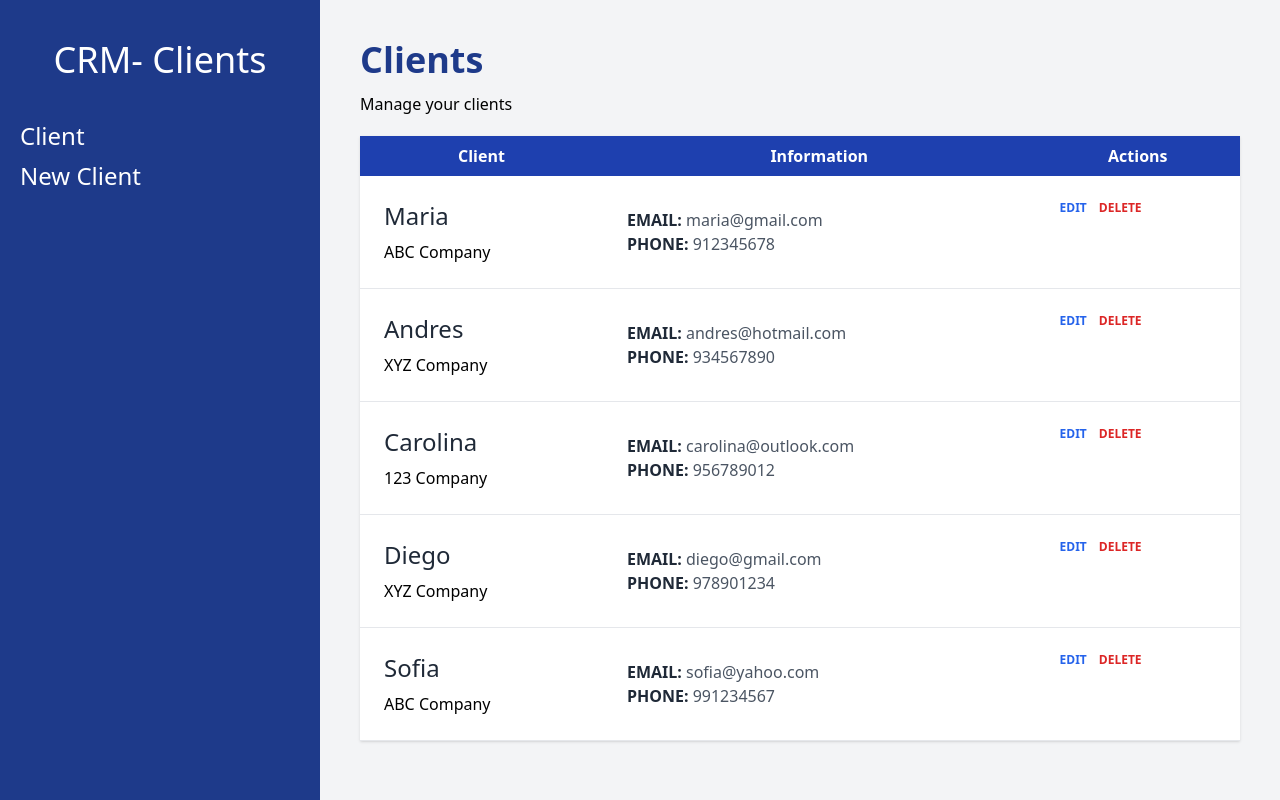
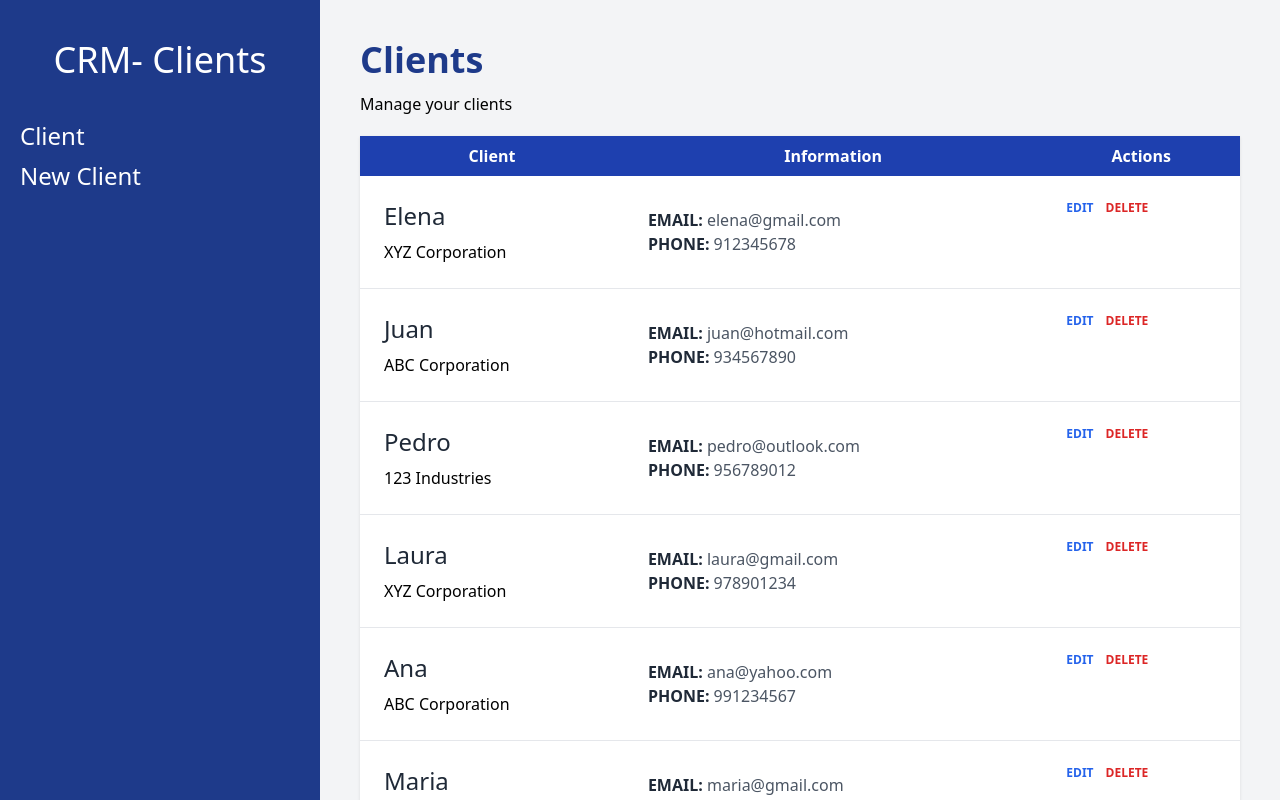
Before and after one commit to martaalcazarr/react-crm, a React (Vite) app: page / in a window 1280 px wide. Built offline with nearby package versions, Linux system fonts and the light colour scheme; data requests are answered from the project's data file.

Commit message:
add json-server

```diff
--- /dev/null
+++ b/db.json
@@ -0,0 +1,74 @@
+{
+        "clients": [
+            {
+                "id": 1,
+                "name": "Elena",
+                "phone": 912345678,
+                "email": "elena@gmail.com",
+                "company": "XYZ Corporation"
+            },
+            {
+                "id": 2,
+                "name": "Juan",
+                "phone": 934567890,
+                "email": "juan@hotmail.com",
+                "company": "ABC Corporation"
+            },
+            {
+                "id": 3,
+                "name": "Pedro",
+                "phone": 956789012,
+                "email": "pedro@outlook.com",
+                "company": "123 Industries"
+            },
+            {
+                "id": 4,
+                "name": "Laura",
+                "phone": 978901234,
+                "email": "laura@gmail.com",
+                "company": "XYZ Corporation"
+            },
+            {
+                "id": 5,
+                "name": "Ana",
+                "phone": 991234567,
+                "email": "ana@yahoo.com",
+                "company": "ABC Corporation"
+            },
+            {
+                "id": 6,
+                "name": "Maria",
+                "phone": 912345678,
+                "email": "maria@gmail.com",
+                "company": "ABC Company"
+            },
+            {
+                "id": 7,
+                "name": "Andres",
+                "phone": 934567890,
+                "email": "andres@hotmail.com",
+                "company": "XYZ Company"
+            },
+            {
+                "id": 8,
+                "name": "Carolina",
+                "phone": 956789012,
+                "email": "carolina@outlook.com",
+                "company": "123 Company"
+            },
+            {
+                "id": 9,
+                "name": "Diego",
+                "phone": 978901234,
+                "email": "diego@gmail.com",
+                "company": "XYZ Company"
+            },
+            {
+                "id": 10,
+                "name": "Sofia",
+                "phone": 991234567,
+                "email": "sofia@yahoo.com",
+                "company": "ABC Company"
+            }
+        ]
+    }
--- /dev/null
+++ b/src/data/clients.jsx
@@ -0,0 +1,7 @@
+
+export async function getClients(){
+
+    const response = await fetch(import.meta.env.VITE_API_URL)
+    const result = await response.json()
+  return result;
+}
--- a/src/pages/Index.jsx
+++ b/src/pages/Index.jsx
@@ -1,46 +1,10 @@
 import {useLoaderData} from 'react-router-dom'
+import { getClients } from '../data/clients';
 import Client from '../components/Client';
 
 export function loader(){
-  const clients = [
-    {
-      id: 6,
-      name: 'Maria',
-      phone: 912345678,
-      email: "maria@gmail.com",
-      company: 'ABC Company'
-    },
-    {
-      id: 7,
-      name: 'Andres',
-      phone: 934567890,
-      email: "andres@hotmail.com",
-      company: 'XYZ Company'
-    },
-    {
-      id: 8,
-      name: 'Carolina',
-      phone: 956789012,
-      email: "carolina@outlook.com",
-      company: '123 Company'
-    },
-    {
-      id: 9,
-      name: 'Diego',
-      phone: 978901234,
-      email: "diego@gmail.com",
-      company: 'XYZ Company'
-    },
-    {
-      id: 10,
-      name: 'Sofia',
-      phone: 991234567,
-      email: "sofia@yahoo.com",
-      company: 'ABC Company'
-    }
-  ];
-
-  return clients;
+  const clients = getClients()
+  return clients
   }
 
 
--- a/src/pages/NewClient.jsx
+++ b/src/pages/NewClient.jsx
@@ -5,6 +5,7 @@ import Error from "../components/Error";
 export async function action({request}) {
   const formData = await request.formData()
   const clientData = Object.fromEntries(formData)
+  const email = formData.get('email')
 
   //validation
   const errors = []
@@ -12,6 +13,11 @@ export async function action({request}) {
     errors.push('All fields are mandatory')
   }
 
+  let regex = new RegExp("([!#-'*+/-9=?A-Z^-~-]+(\.[!#-'*+/-9=?A-Z^-~-]+)*|\"\(\[\]!#-[^-~ \t]|(\\[\t -~]))+\")@([!#-'*+/-9=?A-Z^-~-]+(\.[!#-'*+/-9=?A-Z^-~-]+)*|\[[\t -Z^-~]*])");
+
+  if(!regex.test(email)){
+    errors.push('invalid email')
+  }
   //return data if there's errors
   if(Object.keys(errors).length){
     return errors
@@ -44,7 +50,8 @@ function NewClient() {
       <div className="bg-white shadow rounded-md md:w-3/4 mx-auto px-5 py-10 mt-16">
 
         {errors?.length && errors.map((error, i) => <Error key={i}>{error}</Error>)}
-        <Form method="post">
+        <Form method="post"
+        noValidate>
           <Formclient />
 
           <input
```
Also changed, not shown: 1 other file (tests, documents, lock files or other folders).
